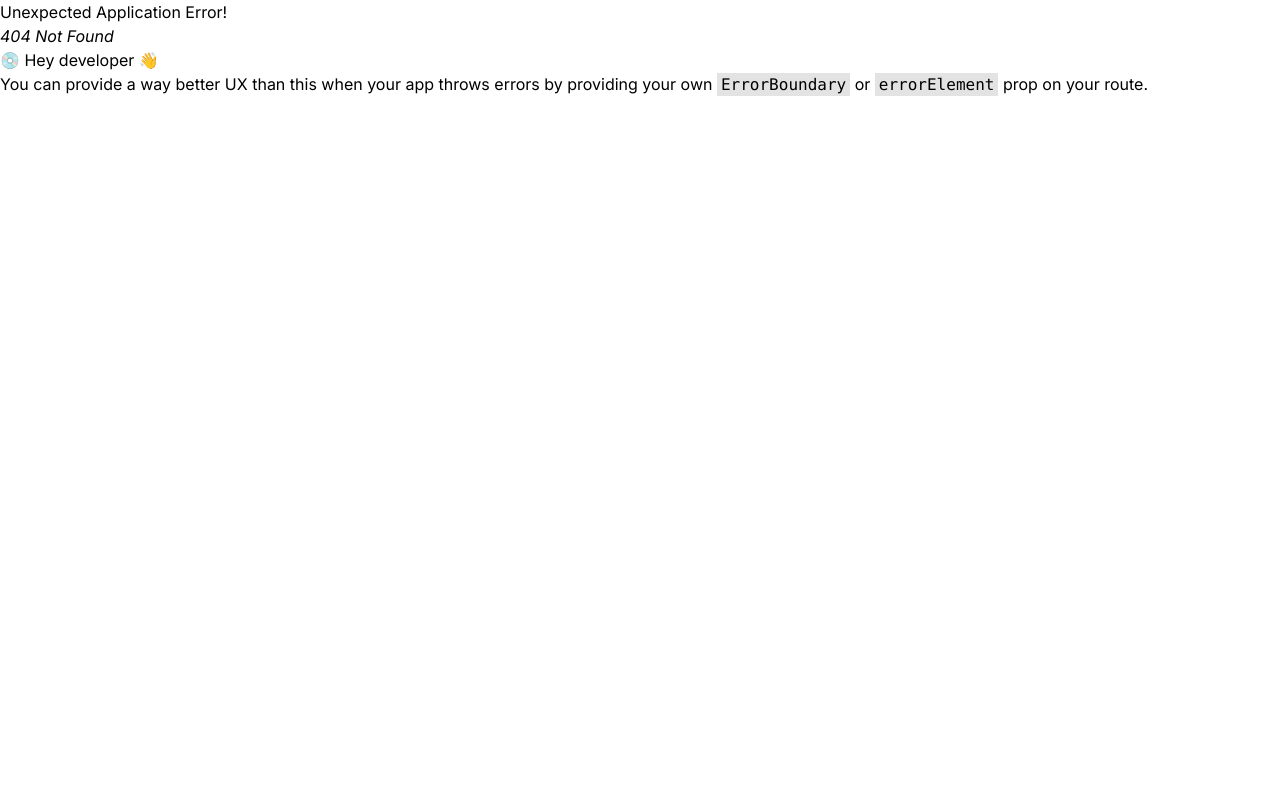
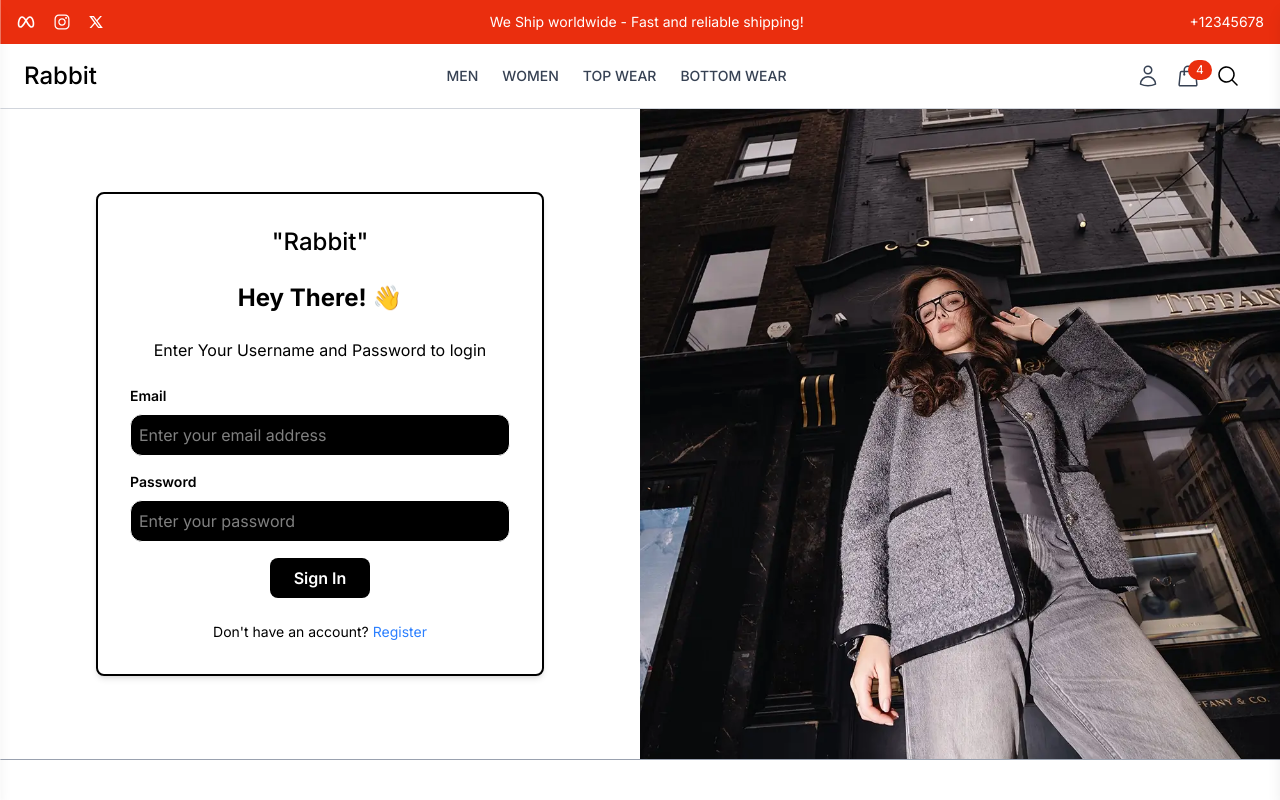
Before and after one commit to Ahsamkk/Ecommerce-MERN, a React (Vite) app in the folder frontend/: page /login in a window 1280 px wide. Before the commit this address had no page. Shown: the top 800 px of the page. Built offline with nearby package versions, Linux system fonts and the light colour scheme.

Commit message:
updated files

```diff
--- a/frontend/src/App.jsx
+++ b/frontend/src/App.jsx
@@ -3,12 +3,16 @@
 import Home from './pages/Home'
 import Login from './pages/Login'
 import {Toaster} from "sonner"
+import Register from './pages/Register'
+import Profile from './pages/Profile'
 
 const router = createBrowserRouter(
   createRoutesFromElements(
   <Route path="/" element={ <UserLayout/> }>
     <Route index element={ <Home/> } />
-    <Route to="login" element={ <Login />} />
+    <Route path="login" element={ <Login /> } />
+    <Route path="register" element={ <Register /> } />
+    <Route path="profile" element={ <Profile /> } />
   </Route>
 ))
 
--- a/frontend/src/pages/Login.jsx
+++ b/frontend/src/pages/Login.jsx
@@ -1,9 +1,90 @@
-import React from 'react'
+import { Link } from "react-router-dom";
+import login from "../assets/login.webp";
+import { useState } from "react";
+//import { useDispatch } from "react-redux";
+import {toast} from "sonner"
+// import { loginUser } from "../redux/authSlice";
 
 const Login = () => {
+  const [email, setEmail] = useState("");
+  const [password, setPassword] = useState("");
+  // const dispatch = useDispatch();
+
+  const handleSubmit = (e) => {
+    e.preventDefault();
+    //dispatch(loginUser({ email, password }));
+    try {
+      toast.success("User Logined Successfully");
+    } catch (error) {
+      toast.error("Error Logging In user");
+      console.error("Error Logging In user:", error);
+    }
+  };
+
   return (
-    <div>Login</div>
-  )
-}
+    <div className="flex">
+      <div className="w-full md:w-1/2 flex flex-col justify-center items-center p-8 md:p-12">
+        <form
+          onSubmit={handleSubmit}
+          className="w-full max-w-md bg-white p-8 rounded-lg border-2 border-black shadow-md"
+        >
+          <div className="flex justify-center mb-6">
+            <h2 className="text-2xl font-medium">"Rabbit"</h2>
+          </div>
+          <h2 className="text-2xl font-bold text-center mb-6">Hey There! 👋</h2>
+          <p className="text-center mb-6">
+            Enter Your Username and Password to login
+          </p>
+          <div className="mb-4">
+            <label className="block text-sm font-semibold mb-2">Email</label>
+            <input
+              type="text"
+              value={email}
+              onChange={(e) => setEmail(e.target.value)}
+              className="w-full p-2 text-white border rounded-xl outline-none bg-black"
+              placeholder="Enter your email address"
+            />
+          </div>
 
-export default Login
+          <div className="mb-4">
+            <label className="block text-sm font-semibold mb-2">Password</label>
+            <input
+              type="password"
+              value={password}
+              onChange={(e) => setPassword(e.target.value)}
+              className="w-full p-2 text-white border rounded-xl outline-none bg-black"
+              placeholder="Enter your password"
+            />
+          </div>
+
+          {/* Centering the Button */}
+          <div className="flex justify-center">
+            <button
+              type="submit"
+              className="bg-black text-white p-2 px-6 rounded-lg font-semibold hover:bg-gray-800 transition"
+            >
+              Sign In
+            </button>
+          </div>
+          <p className="mt-6 text-center text-sm">
+            Don't have an account?{" "}
+            <Link to="/register" className="text-blue-500">
+              Register
+            </Link>
+          </p>
+        </form>
+      </div>
+      <div className="hidden md:block w-1/2 bg-gray-800">
+        <div className="h-full flex flex-col justify-center items-center">
+          <img
+            src={login}
+            alt="Login to Account"
+            className="h-[650px] w-full object-cover"
+          />
+        </div>
+      </div>
+    </div>
+  );
+};
+
+export default Login;
--- /dev/null
+++ b/frontend/src/pages/Profile.jsx
@@ -0,0 +1,8 @@
+
+const Profile = () => {
+  return (
+    <div>Profile</div>
+  )
+}
+
+export default Profile
--- /dev/null
+++ b/frontend/src/pages/Register.jsx
@@ -0,0 +1,8 @@
+
+const Register = () => {
+  return (
+    <div>Register</div>
+  )
+}
+
+export default Register
```
